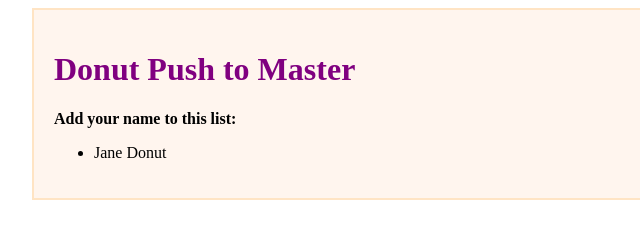
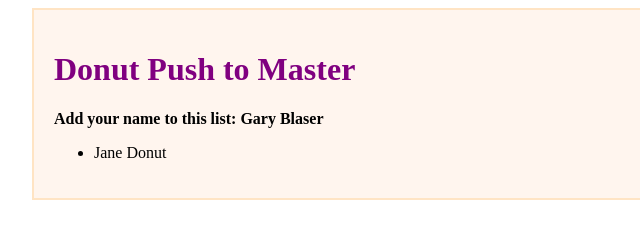
Before and after one commit to zonagilreath/donutpushtomaster, a plain HTML site: page index.html in a window 1280 px wide. Shown: the full height of the page, 270-910 px from the left. Drawn offline with Linux system fonts and the light colour scheme.

Commit message:
Added Gary to list

```diff
--- a/index.html
+++ b/index.html
@@ -10,7 +10,9 @@
 <body>
     <div class='container'>
         <h1>Donut Push to Master</h1>
-        <strong>Add your name to this list:</strong>
+        <strong>Add your name to this list:
+            Gary Blaser
+        </strong>
         <ul>
             <li>Jane Donut</li>
         </ul>
```
